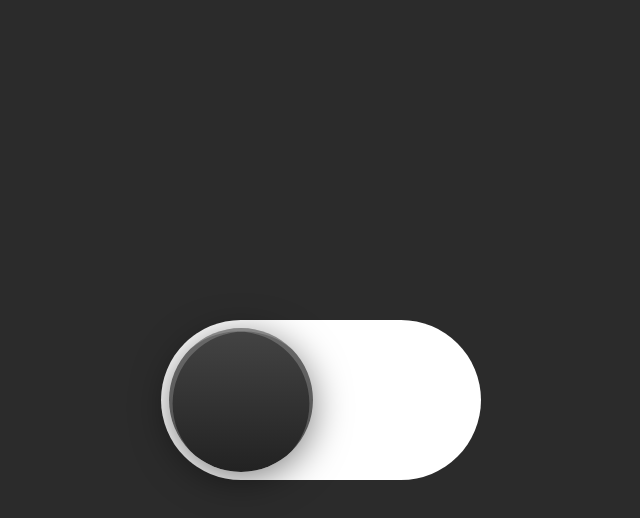
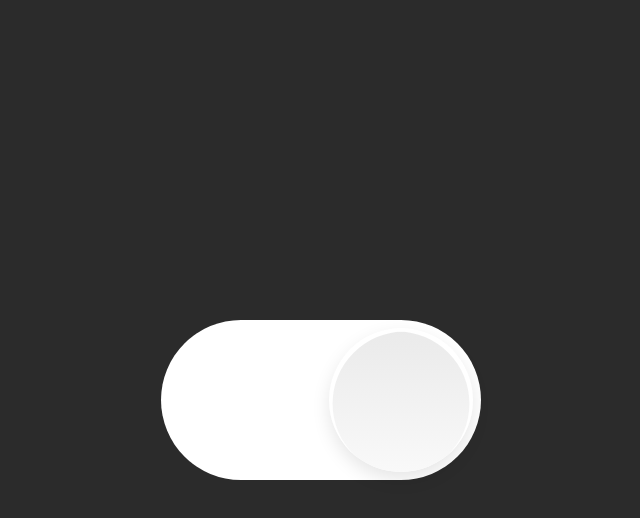
Before and after one commit to satyasaadhika/Toggle-button, a plain HTML site: page index.html in a window 1280 px wide. Both pictures are taken after a click on the checkbox 640 px from the left and 400 px from the top of the page. Shown: the whole page, without its empty margins (319-959 px from the left). Drawn offline with Linux system fonts and the light colour scheme.

Commit message:
added style to checkbox checked before

```diff
--- a/style.css
+++ b/style.css
@@ -44,3 +44,10 @@ body{
                 inset 0 2px 8px rgba(0,0,0,0.1),
                 inset 0 -4px 4px rgba(0,0,0,0.1),
 }
+.checkbox:checked::before{
+    left: 160px;
+    box-shadow: 0 8px 20px rgba(0, 0, 0, 0.1),
+                inset 4px 4px rgba(255, 255, 255,1),
+                inset -4px 4px rgba(255, 255, 255,1);
+    background: linear-gradient(to bottom, #eaeaea, #f9f9f9);
+}
```
